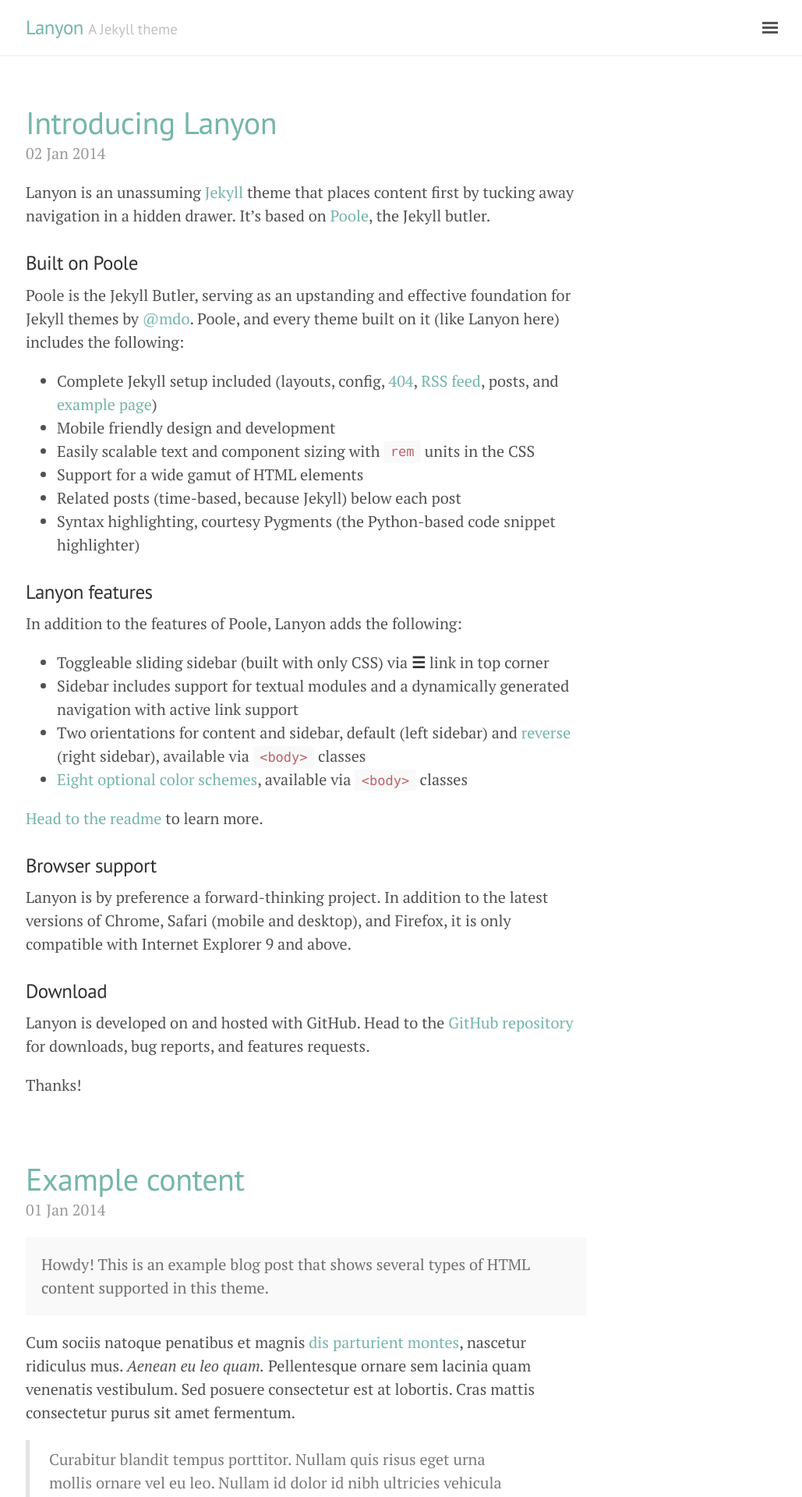
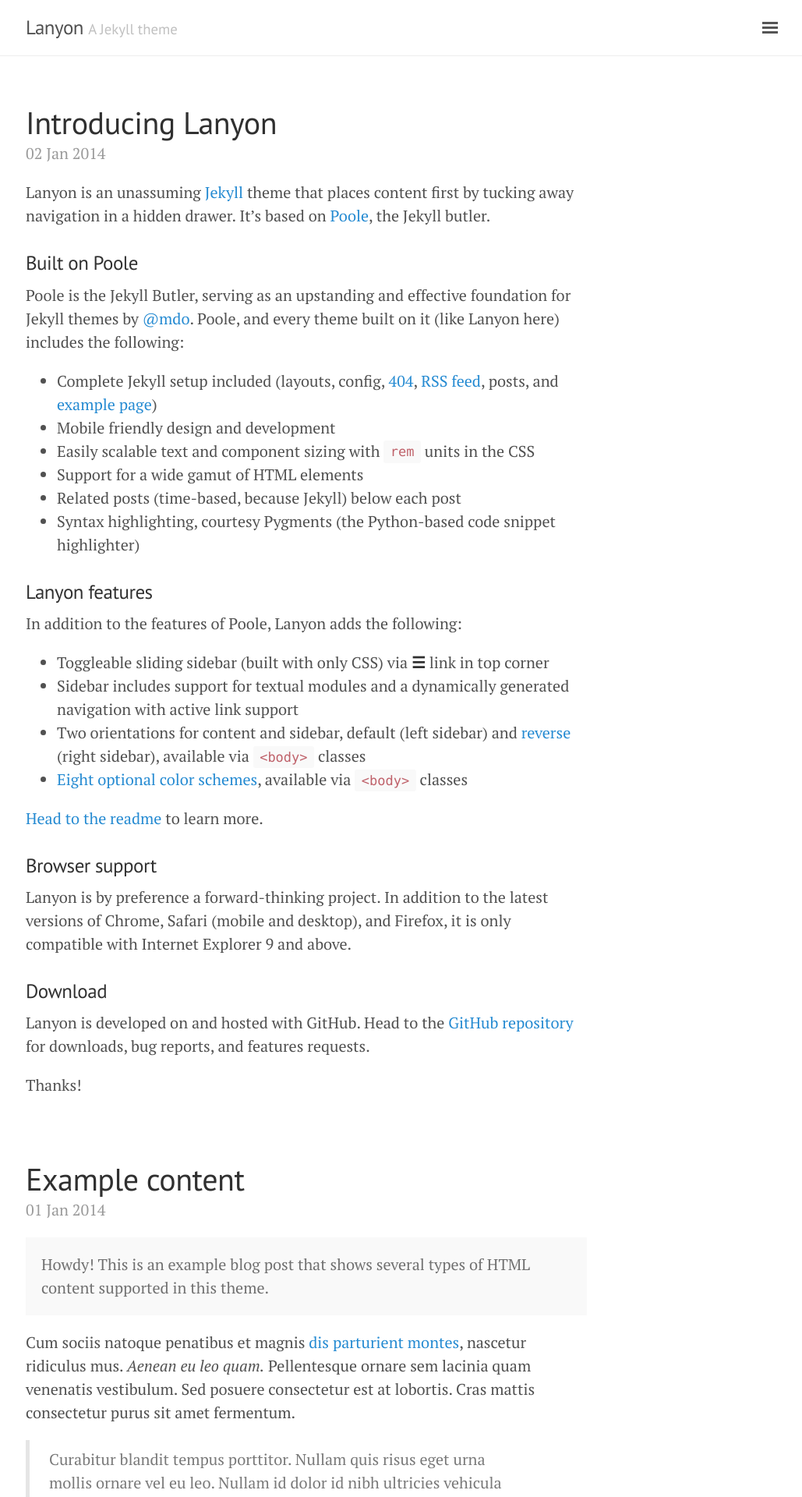
Before and after one commit to Pyroblast/blog, a Jekyll site: the page built from index.html, in a window 1280 px wide. Shown: the top 1920 px of the page at 78% size, without its empty margins (247-1276 px from the left). Built offline with Jekyll 4.4.1, drawn with Linux system fonts in a browser that asks for light colours; the list of posts is cut into pages by our own code.

Commit message:
test
Signed-off-by: Robertyi <robertyi@126.com>

```diff
--- a/_layouts/default.html
+++ b/_layouts/default.html
@@ -3,7 +3,7 @@
 
   {% include head.html %}
 
-  <body class="theme-base-0c layout-reverse">
+  <body class="layout-reverse sidebar-overlay">
 
     {% include sidebar.html %}
 
```
